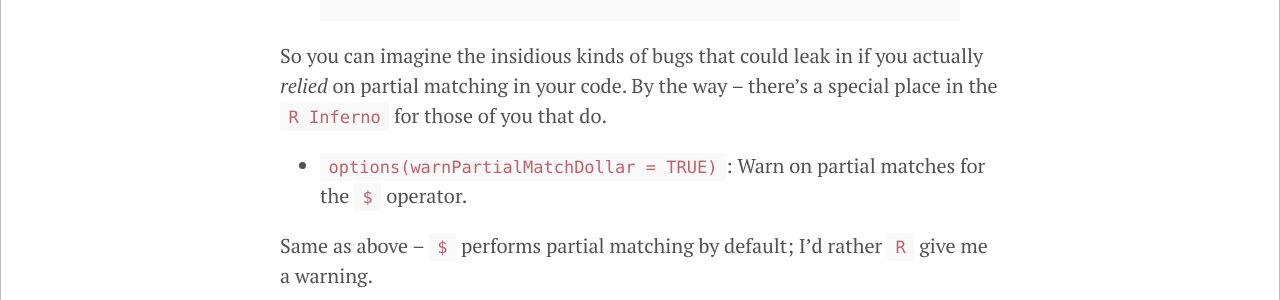
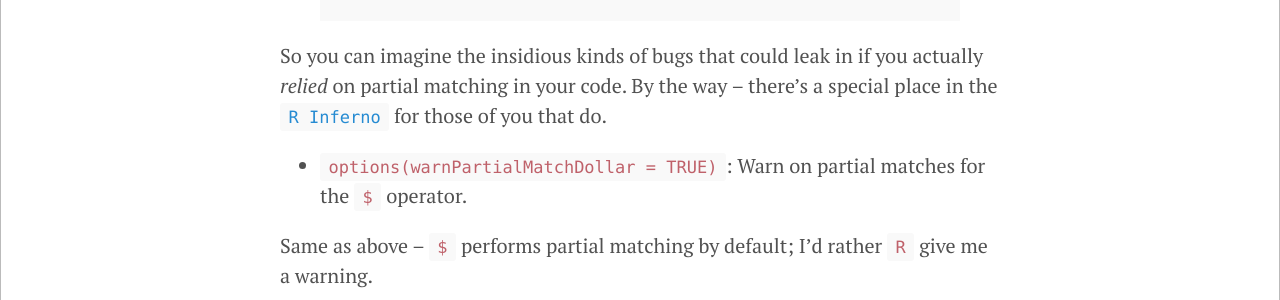
Before and after one commit to kevinushey/blog, a Jekyll site: the page built from _posts/2015-02-02-rprofile-essentials.md, in a window 1280 px wide. Shown: the part 2436-2736 px from the top of the page. Built offline with Jekyll 4.4.1, drawn with Linux system fonts in a browser that asks for light colours; comment, search, counter and statistics services are not loaded.

Commit message:
color code links appropriately

```diff
--- a/public/css/local.css
+++ b/public/css/local.css
@@ -98,3 +98,7 @@ pre code {
   float: right;
   font-size: 80%;
 }
+
+a code {
+  color: #268bd2 !important;
+}
```
